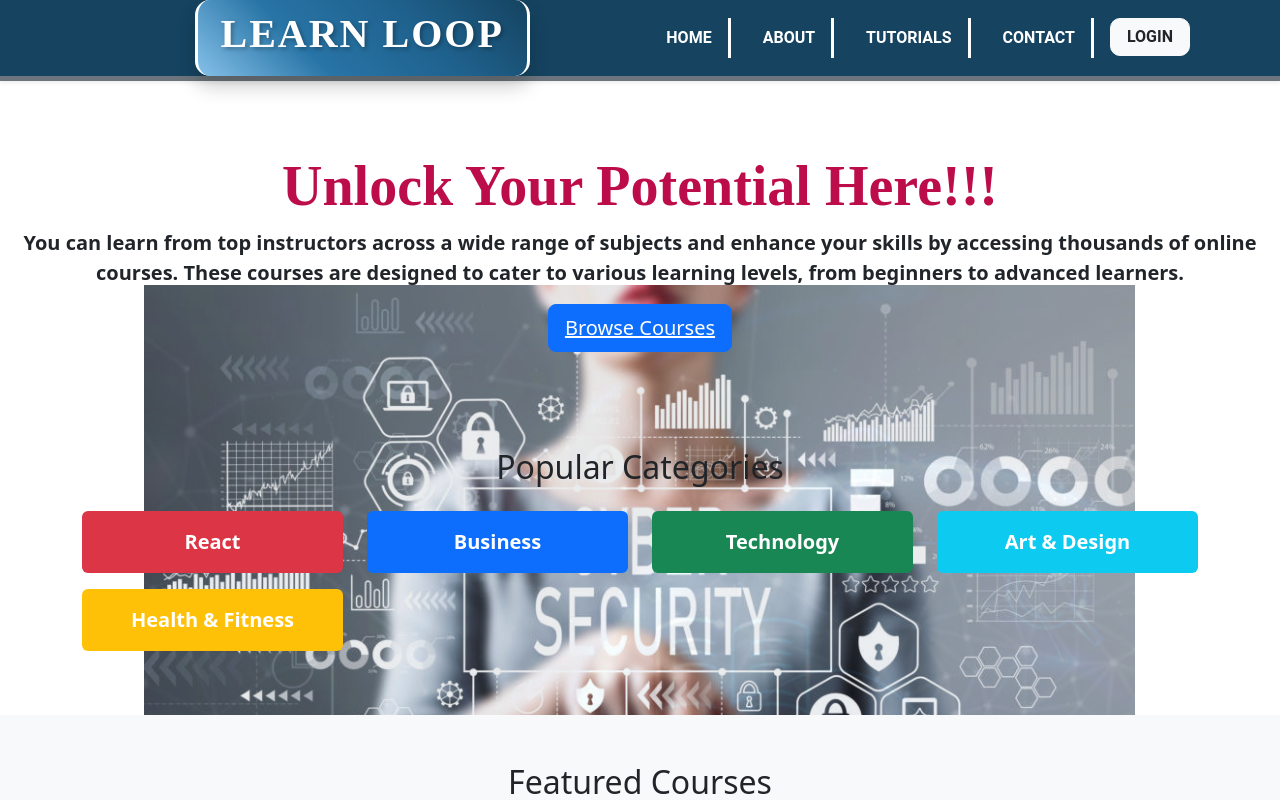
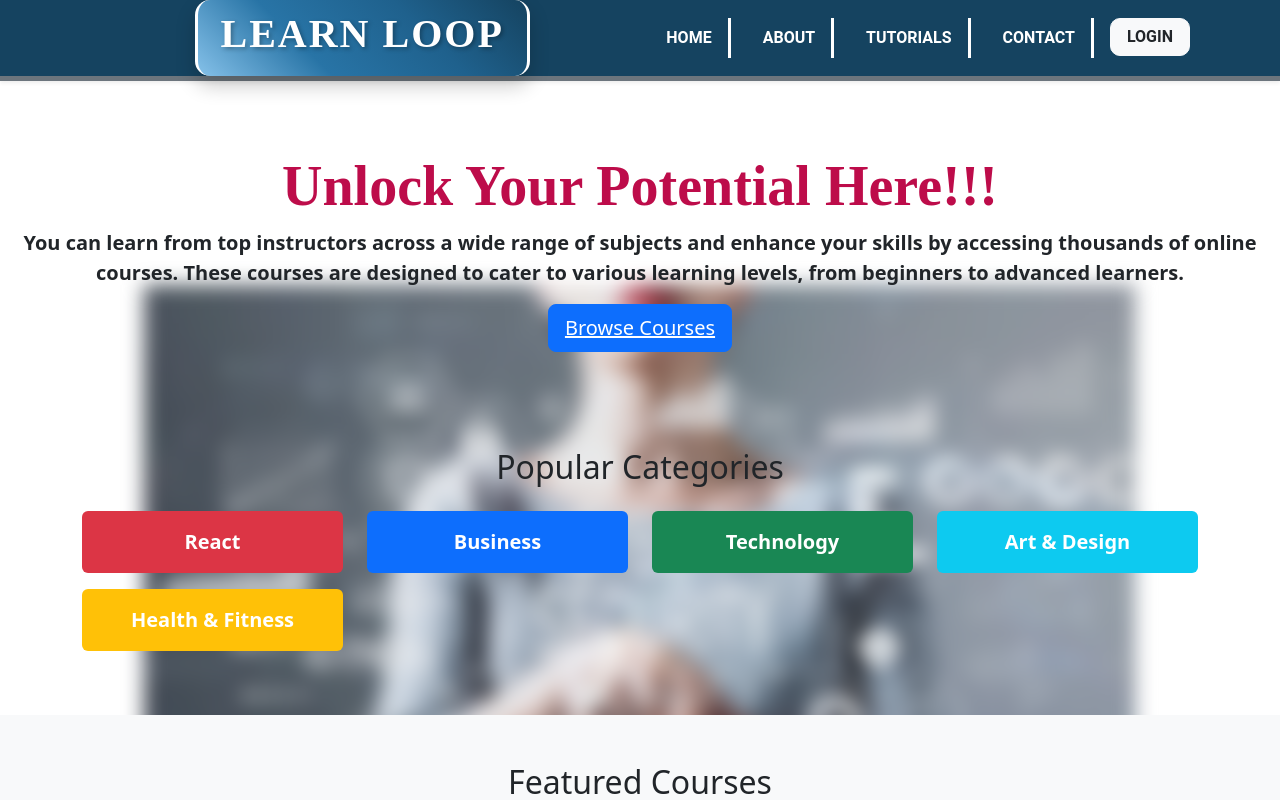
Before and after one commit to Ijaas-Fathi/Frontend, a React (Vite) app: page / in a window 1280 px wide. Shown: the top 800 px of the page. Built offline with nearby package versions, Linux system fonts and the light colour scheme.

Commit message:
Blured the bakground image

```diff
--- a/src/Pages/Home.jsx
+++ b/src/Pages/Home.jsx
@@ -6,6 +6,7 @@ import image2 from '../assets/Images/image2.png';
 import { motion } from 'framer-motion';
 import back1 from '../assets/Images/back1.png';
 import back2 from '../assets/Images/back2.png';
+import back3 from '../assets/Images/back3.png';
 
 
 const Home = () => {
@@ -14,7 +15,7 @@ const Home = () => {
     visible: { opacity: 1, y: 0 },
   };
 
-  const images = [back1, back2];
+  const images = [back1, back2, back3];
   const [currentImageIndex, setCurrentImageIndex] = useState(0);
 
   useEffect(() => {
@@ -27,15 +28,21 @@ const Home = () => {
 
 
   return(
+  <div className="home" style={{ position: 'relative', overflow: 'hidden' }}>
   <div className="home"
-        style={{
+        style={{ position: 'absolute',
+          top: 0,
+          left: 0,
+          right: 0,
+          bottom: 0,
           backgroundImage: `url(${images[currentImageIndex]})`,
           backgroundSize: 'auto',
           backgroundPosition: 'center 30%',
           backgroundRepeat: 'no-repeat',
           transition: 'background-image 1s ease-in-out',
-
-        }}>
+          filter: 'blur(10px)',
+          zIndex: -1,
+        }}></div>
     {/* Hero Section */}
     <motion.div className="hero-section text-center py-5"
        initial="hidden"
@@ -45,7 +52,7 @@ const Home = () => {
     >
       <h1 className="display-4 fw-bold"
       style={{
-        fontFamily: "'Pacifico', cursive",     color: '#bd0c4a', }}>Unlock Your Potential Here!!!</h1>
+        fontFamily: "Pacifico, cursive",     color: '#bd0c4a', }}>Unlock Your Potential Here!!!</h1>
       <p className="lead fw-bold">You can learn from top instructors across a wide range of subjects and enhance your skills by accessing thousands of online courses.
         These courses are designed to cater to various learning levels, from beginners to advanced learners.</p>
       <button className="btn btn-primary btn-lg"><a className='text-white' href='/Tutorials'>Browse Courses</a></button>
--- a/src/assets/Images/Image.js
+++ b/src/assets/Images/Image.js
@@ -21,6 +21,7 @@ import contact from './contact';
 import tutorial from './tutorial';
 import back1 from './back1';
 import back2 from './back2';
+import back3 from './back3';
 
 export const Images = {image1}
 export const Images1 = {image2}
@@ -45,3 +46,4 @@ export const contact = {contact}
 export const tutorial = {tutorial}
 export const back1 = {back1}
 export const back2 = {back2}
+export const back3 = {back3}
```
Also changed, not shown: src/assets/Images/back3.png (added).
